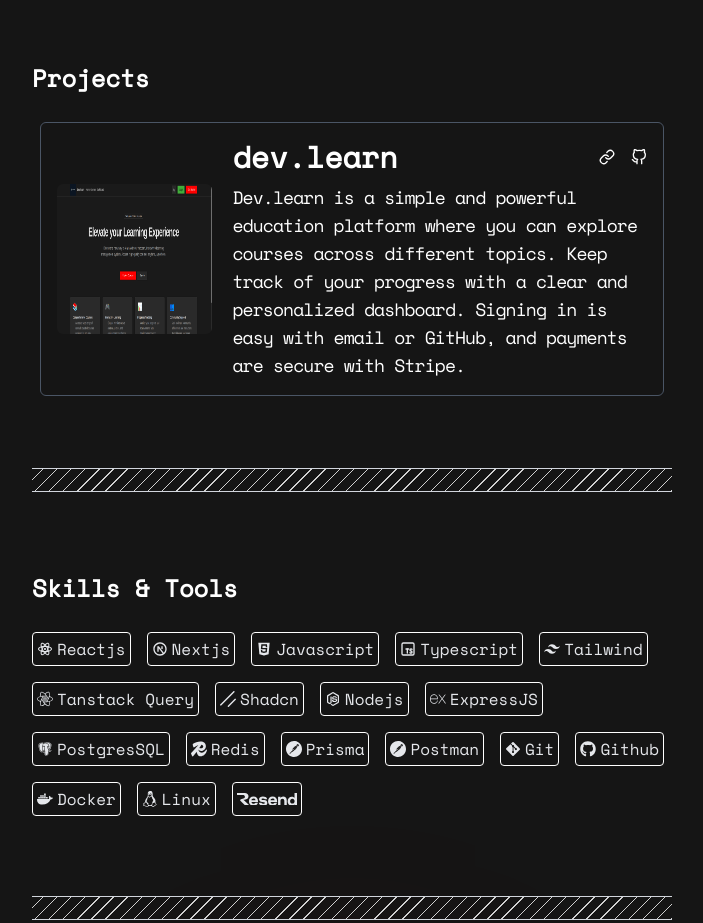
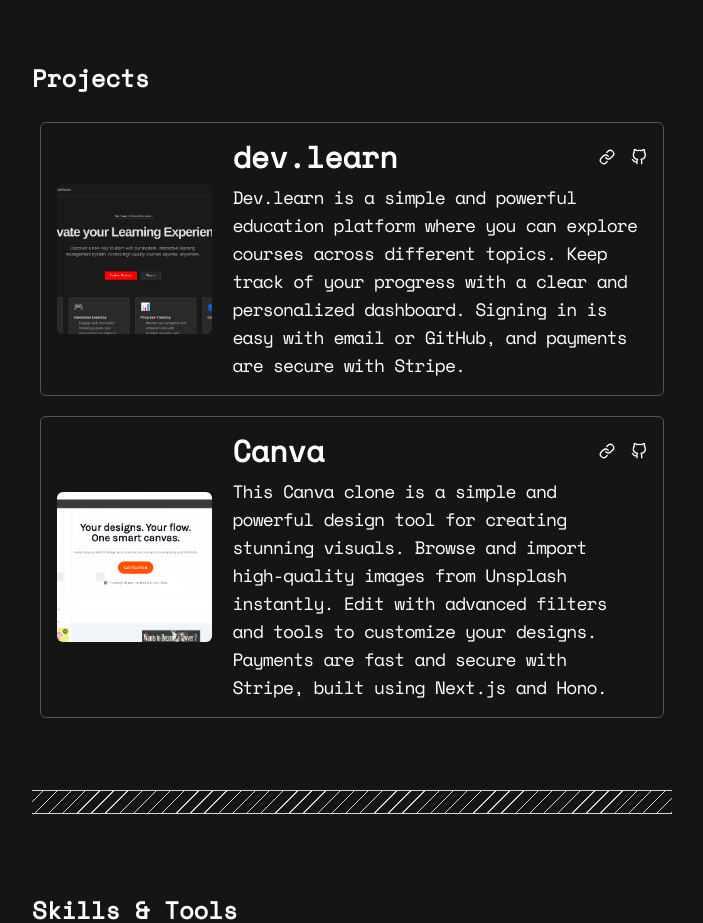
Before and after one commit to aryancs01/aryan_dev, a Next.js app: page / in a window 1280 px wide. Shown: the part 514-1437 px from the top of the page, without its empty margins (288-991 px from the left). Built offline with nearby package versions, Linux system fonts and the light colour scheme.

Commit message:
project added

```diff
--- a/app/_components/Projects.tsx
+++ b/app/_components/Projects.tsx
@@ -1,50 +1,80 @@
 import Image from "next/image";
 import { monoSpace } from "../font";
-import DevLearn from "@/public/devlearn.png"
 import Link from "next/link";
+
+interface iAppProps {
+    title: string;
+    description: string;
+    live:string;
+    github:string;
+    imageSrc:string
+}
 
 
 export default function Header(){
     return <div className={`flex flex-col gap-5 my-16 ${monoSpace.className}`}>
         <h3 className={`text-2xl font-semibold `}>Projects</h3>
-        <div className="p-2">
-            <ShowProjects/>
+        <div className="p-2 flex flex-col gap-y-5">
+            <ShowProjects
+                title="dev.learn"
+                description="Dev.learn is a simple and powerful education platform where you can explore courses across different topics. Keep track of your progress with a clear and personalized dashboard. Signing in is easy with email or GitHub, and payments are secure with Stripe."
+                live="https://dev-learn-sandy.vercel.app/"
+                github="https://github.com/aryancs01/dev.learn"
+                imageSrc="/devlearn.png"
+                />
+            <ShowProjects
+                title="Canva"
+                description="This Canva clone is a simple and powerful design tool for creating stunning visuals.
+                        Browse and import high-quality images from Unsplash instantly.
+                        Edit with advanced filters and tools to customize your designs.
+                        Payments are fast and secure with Stripe, built using Next.js and Hono."
+                live="https://canva0.vercel.app/"
+                github="https://github.com/aryancs01/canvas-clone-ai"
+                imageSrc="/canva.png"
+                />
         </div>
     </div>
 }
 
 
-function ShowProjects(){
+function ShowProjects({title, description, live, github, imageSrc}:iAppProps){
     return <div className="flex flex-col md:flex-row gap-5 p-4 border border-gray-600 rounded-md hover:bg-[#1e1e1e]">
         <div className="md:w-[30%] flex items-center">
-            <Image src={DevLearn} alt="dev-learn" className="object-contain md:object-fill h-[150px] rounded-md"  quality={100} />
+            <Image
+                src={imageSrc}
+                alt={title}
+                width={400}
+                height={150}
+                className="object-cover w-full h-[150px] rounded-md"
+                quality={100}
+            />
         </div>
         <div className="md:w-[80%] ">
             <div className="flex flex-col gap-y-2">
                 <div className="flex justify-between items-center">
-                    <h2 className="text-xl md:text-3xl font-bold">dev.learn</h2>
+                    <h2 className="text-xl md:text-3xl font-bold">{title}</h2>
                     <div className="flex items-center gap-x-4">
-                        <LinkSVG/>
-                        <Github/>
+                        <LinkSVG live={live}/>
+                        <Github github={github}/>
                     </div>
                 </div>
-                <p className="text-sm md:text-lg tracking-tighter">Dev.learn is a simple and powerful education platform where you can explore courses across different topics. Keep track of your progress with a clear and personalized dashboard. Signing in is easy with email or GitHub, and payments are secure with Stripe.</p>
+                <p className="text-sm md:text-lg tracking-tighter">{description}</p>
             </div>
         </div>
     </div>
 }
 
-function LinkSVG(){
+function LinkSVG({live}:{live:string}){
     return (
-        <Link className="cursor-pointer" target="_blank" href="https://dev-learn-sandy.vercel.app/">
+        <Link className="cursor-pointer" target="_blank" href={live}>
             <svg stroke="currentColor" fill="none" strokeWidth="2" viewBox="0 0 24 24" strokeLinecap="round" strokeLinejoin="round" height="1em" width="1em" xmlns="http://www.w3.org/2000/svg"><path d="M10 13a5 5 0 0 0 7.54.54l3-3a5 5 0 0 0-7.07-7.07l-1.72 1.71"></path><path d="M14 11a5 5 0 0 0-7.54-.54l-3 3a5 5 0 0 0 7.07 7.07l1.71-1.71"></path></svg>
         </Link>
     )
 }
 
-function Github(){
+function Github({github}:{github:string}){
     return (
-        <Link className="cursor-pointer" target="_blank" href="https://github.com/aryancs01/dev.learn">
+        <Link className="cursor-pointer" target="_blank" href={github}>
             <svg stroke="currentColor" fill="none" strokeWidth="2" viewBox="0 0 24 24" strokeLinecap="round" strokeLinejoin="round" height="1em" width="1em" xmlns="http://www.w3.org/2000/svg"><path d="M9 19c-5 1.5-5-2.5-7-3m14 6v-3.87a3.37 3.37 0 0 0-.94-2.61c3.14-.35 6.44-1.54 6.44-7A5.44 5.44 0 0 0 20 4.77 5.07 5.07 0 0 0 19.91 1S18.73.65 16 2.48a13.38 13.38 0 0 0-7 0C6.27.65 5.09 1 5.09 1A5.07 5.07 0 0 0 5 4.77a5.44 5.44 0 0 0-1.5 3.78c0 5.42 3.3 6.61 6.44 7A3.37 3.37 0 0 0 9 18.13V22"></path></svg>
         </Link>
     )
```
Also changed, not shown: public/canva.png (added).
